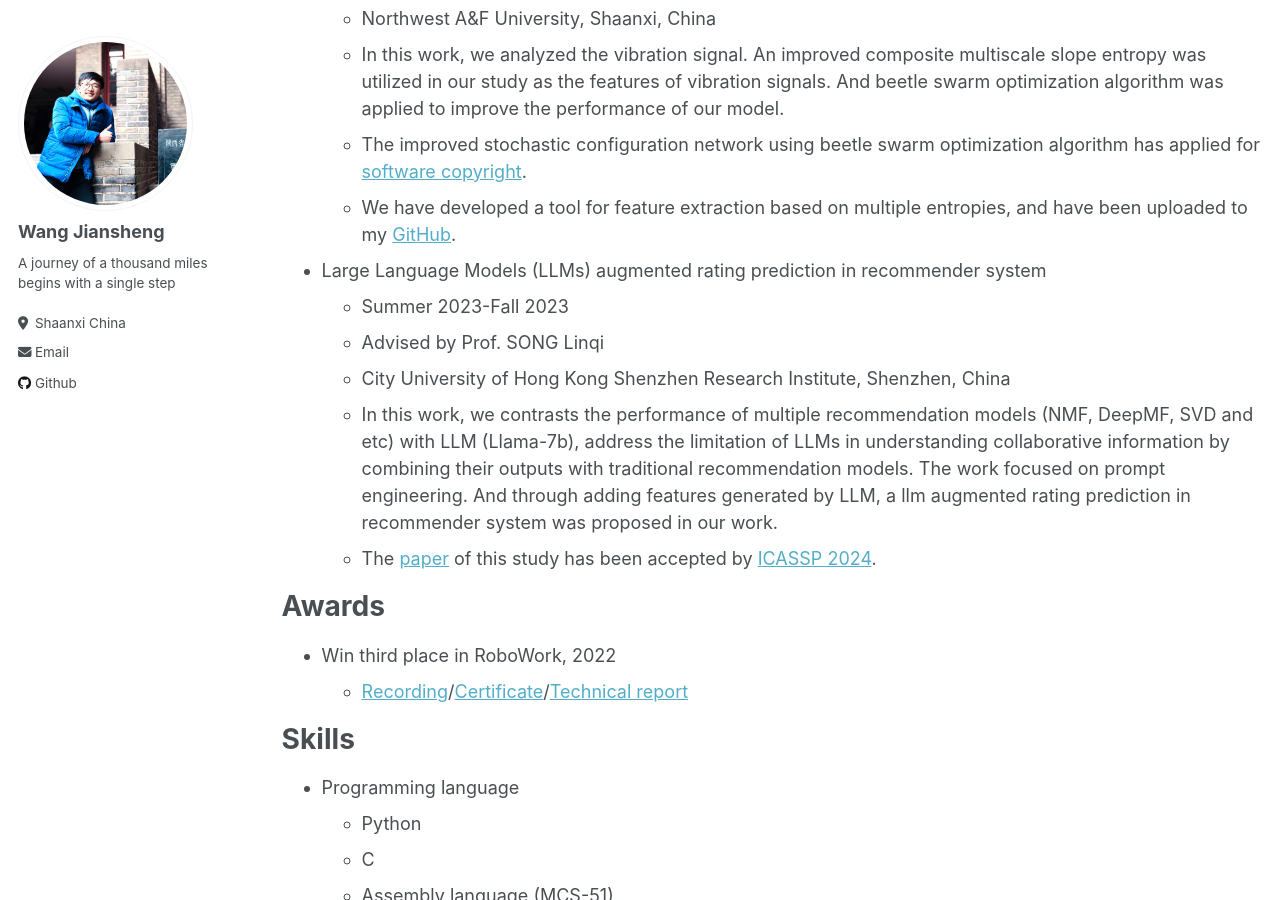
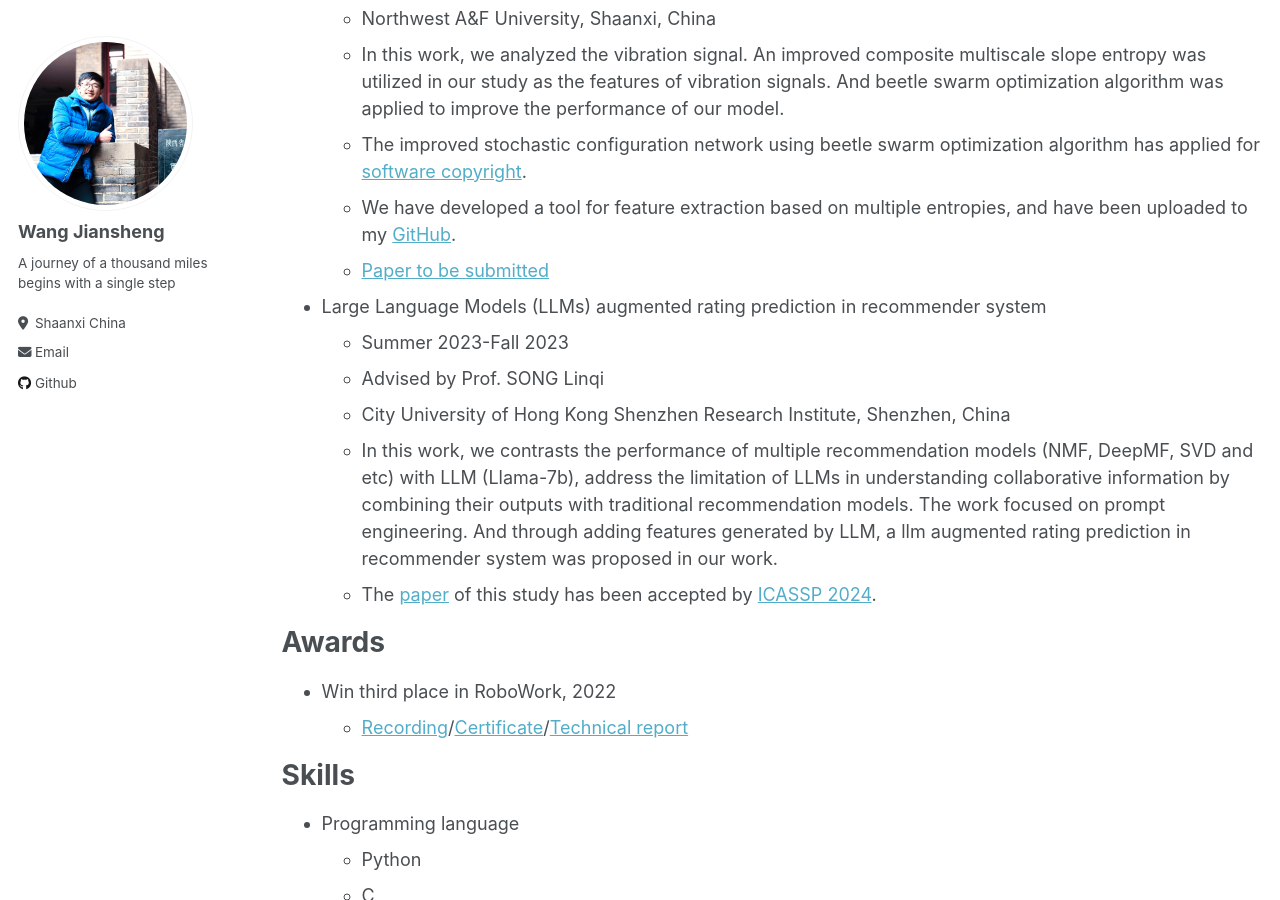
Before and after one commit to Servais-Ja/Jiansheng-Wang.github.io, a Jekyll site: the page built from _pages/cv.md, in a window 1280 px wide and 900 px high, scrolled down 934 px. Built offline with Jekyll 4.4.1, drawn with Linux system fonts in a browser that asks for light colours.

Commit message:
Update cv.md

```diff
--- a/_pages/cv.md
+++ b/_pages/cv.md
@@ -36,6 +36,7 @@ Academic & research experiences
   * In this work, we analyzed the vibration signal. An improved composite multiscale slope entropy was utilized in our study as the features of vibration signals. And beetle swarm optimization algorithm was applied to improve the performance of our model.
   * The improved stochastic configuration network using beetle swarm optimization algorithm has applied for [software copyright](https://servais-ja.github.io/Jiansheng-Wang.github.io/files/Software_copyright_BSO_SCN.pdf).
   * We have developed a tool for feature extraction based on multiple entropies, and have been uploaded to my [GitHub](https://github.com/Servais-Ja/Entropy-for-vibration-signal).
+  * [Paper to be submitted](https://servais-ja.github.io/Jiansheng-Wang.github.io/files/TSMASE.pdf)
 
 * Large Language Models (LLMs) augmented rating prediction in recommender system
   * Summer 2023-Fall 2023
```
